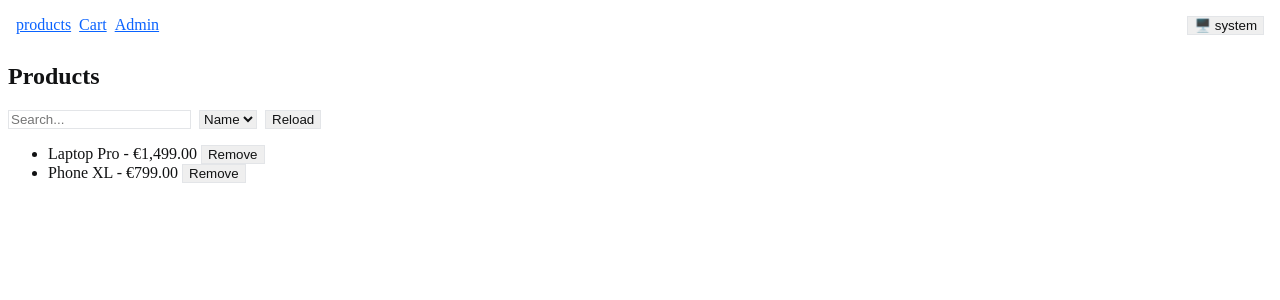
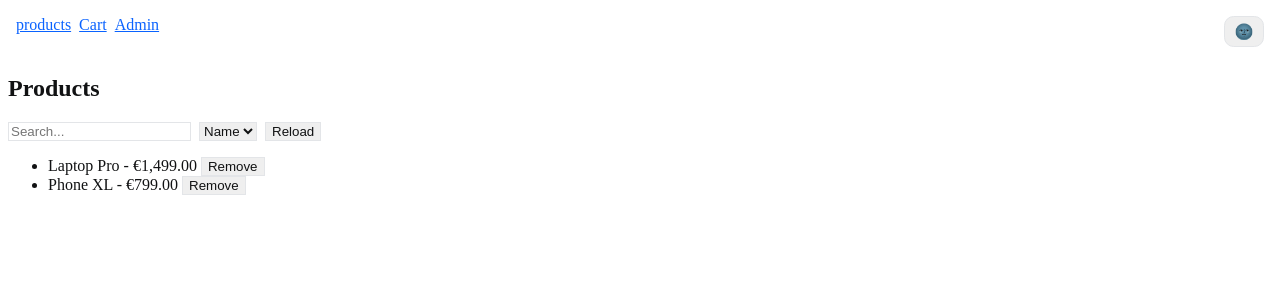
Before and after one commit to MellanieT5/shopsmart, an Angular app: page /products in a window 1280 px wide. Shown: the top 300 px of the page. Built offline with nearby package versions, Linux system fonts and the light colour scheme.

Commit message:
toggle za dark in light mode

```diff
--- a/src/app/app.html
+++ b/src/app/app.html
@@ -5,14 +5,14 @@
 
   <span style="margin-left:auto;"></span>
 
-  <button (click)="theme.cycle()" title="Toggle theme">
-    <ng-container [ngSwitch] ="theme.theme()">
-      <span *ngSwitchCase="'system'">🖥️ system </span>
-      <span *ngSwitchCase="'light'"> ☀️ light</span>
-      <span *ngSwitchCase="'dark'"> 🌚 dark</span>
-    </ng-container>
+  <button (click)="theme.toggle()"
+  class="theme-btn"
+  [attr.aria-label]="theme.effective() === 'dark' ? 'switch to light mode' : 'switch to dark mode'">
+  <span *ngIf = "theme.effective() === 'dark'"> ☀️ </span>
+  <span *ngIf="theme.effective() === 'light'"> 🌚</span>
+</button>
 
-  </button>
+
 </nav>
 
 <router-outlet></router-outlet>
--- a/src/app/app.scss
+++ b/src/app/app.scss
@@ -0,0 +1,9 @@
+.theme-btn {
+    border: 1px solid var (--border);
+    background: var (--card);
+    color: var(--text);
+    padding:.35rem .6rem;
+    border-radius: .6rem;
+    font-size: .95rem;
+}
+.theme-btn:hover {filter: brightness(1.05);}
--- a/src/app/app.ts
+++ b/src/app/app.ts
@@ -1,14 +1,14 @@
 import { Component, signal, inject } from '@angular/core';
 import { RouterOutlet, RouterLink, RouterLinkActive } from '@angular/router';
 import {ThemeService} from './core/theme.service';
-import { NgSwitchCase, NgSwitch, NgSwitchDefault } from "@angular/common"
+import { NgSwitchCase, NgSwitch, NgSwitchDefault, NgIf } from "@angular/common"
 
 
 
 @Component({
   selector: 'app-root',
   standalone:true,
-  imports:[RouterOutlet, RouterLink, NgSwitch, NgSwitchCase],
+  imports:[RouterOutlet, RouterLink, NgIf],
   templateUrl: './app.html',
   styleUrl: './app.scss'
 
--- a/src/app/core/theme.service.ts
+++ b/src/app/core/theme.service.ts
@@ -1,57 +1,66 @@
-import {Injectable, effect, signal, inject, PLATFORM_ID, computed} from "@angular/core"; //importaš
-import {isPlatformBrowser} from '@angular/common';
+import { Injectable, effect, signal, inject, PLATFORM_ID, computed } from '@angular/core';
+import { isPlatformBrowser } from '@angular/common';
 
-type Theme= 'light' | 'dark' | 'system'; //narediš union
+type Theme = 'light' | 'dark' | 'system';
 
-@Injectable({ providedIn: 'root'}) //je dostopen vsepovsod
+@Injectable({ providedIn: 'root' })
 export class ThemeService {
-    private platformId= inject(PLATFORM_ID);
+  private platformId = inject(PLATFORM_ID);
   private isBrowser = isPlatformBrowser(this.platformId);
 
-    theme= signal<Theme>('system');  //začetna vrednost je system--> kako ima uporabnik nastavljeno
+  // privzeto "system" (prvi obisk)
+  theme = signal<Theme>('system');
 
-    effective=computed<'light' | 'dark'>(()=> {  //če effect dark--> dark, light-->light
-        const t= this.theme();
+  // efektivna (upošteva OS, če je system)
+  effective = computed<'light' | 'dark'>(() => {
+    const t = this.theme();
     if (t === 'dark') return 'dark';
     if (t === 'light') return 'light';
-
-        if (this.isBrowser && window.matchMedia?.('(prefers-color-scheme:dark)').matches) { //če je pa theme system, pa bo dalo dark ali light
-            return 'dark';
-        }
+    if (this.isBrowser && window.matchMedia?.('(prefers-color-scheme: dark)').matches) return 'dark';
     return 'light';
   });
 
-    constructor(){
-        if (this.isBrowser){ //preveri, da smo na browserju in ne na strežniku
-            const saved= localStorage.getItem('theme') as Theme | null; //če je brskalnik, pogleda v localStorage ali je uporabnik že prej izbral temo
-            if (saved) this.theme.set(saved); //če najde jo nastavi
+  constructor() {
+    if (this.isBrowser) {
+      const saved = localStorage.getItem('theme') as Theme | null;
+      if (saved) this.theme.set(saved);
     }
 
-    effect(()=>{
-        const eff=this.effective(); //se izvede vsakič, ko se this.effect/this.theme spremeni
-        if(this.isBrowser){
-            const root=document.documentElement; //manipulirap HTML element, če je dark, doda v html-->force dark, za light isto
+    effect(() => {
+      const t = this.theme();
+      const eff = this.effective();
+      if (!this.isBrowser) return;
 
-            root.classList.toggle('force-dark', this.theme() === 'dark');
-            root.classList.toggle('force-light', this.theme()=== 'light');
+      const root = document.documentElement;
+      root.classList.toggle('dark', eff === 'dark');
 
-            localStorage.setItem('theme', this.theme());//shraniš, da se naslednič spet uporabi ista izbira
-        }
+      // pomagamo CSS-u vedeti ali je force ali system
+      root.classList.toggle('force-dark', t === 'dark');
+      root.classList.toggle('force-light', t === 'light');
+
+      localStorage.setItem('theme', t);
     });
-    if (this.isBrowser && window.matchMedia){ //preveri, če brskalnik podpira matchMedia
-        const mq = window.matchMedia ('(prefers-color-scheme:dark)'); //usvari media query listener--> za spremembo sistemske teme
-        mq.addEventListener?.('change', ()=> {
-            if (this.theme()=== 'system') { //če je izbran sistem, sproži reakcijo, da se updejta tema
-                this.theme.update(v=>v);
-            }
+
+    // poslušaj spremembo OS teme, ko je izbrano "system"
+    if (this.isBrowser && window.matchMedia) {
+      const mq = window.matchMedia('(prefers-color-scheme: dark)');
+      mq.addEventListener?.('change', () => {
+        if (this.theme() === 'system') this.theme.update(x => x); // recompute
       });
     }
   }
 
-    set(t:Theme) {this.theme.set(t);}
-    cycle() {
-        const order:Theme[] = ['system', 'light','dark']; //vrstni red tem
-        const i=order.indexOf(this.theme()); //i poišče trnutno temo
-        this.set(order[(i+1)% order.length]); //doda 1, vzame ostanek z dolžino tabele-->krog, nastavi novo temo
+  set(t: Theme) { this.theme.set(t); }
+
+  /** Preklopi med dark/light.
+   *  Če si na "system", vzame trenutno efektivno (dark|light) in preklopi na nasprotno
+   *  ter s tem nastavi trajno izbiro.
+   */
+  toggle() {
+    const eff = this.effective();
+    this.theme.set(eff === 'dark' ? 'light' : 'dark');
   }
+
+  /** (Neobvezno) gumb za povrnitev na system */
+  useSystem() { this.theme.set('system'); }
 }
```
Lines whose indentation alone changed are shown as unchanged.
